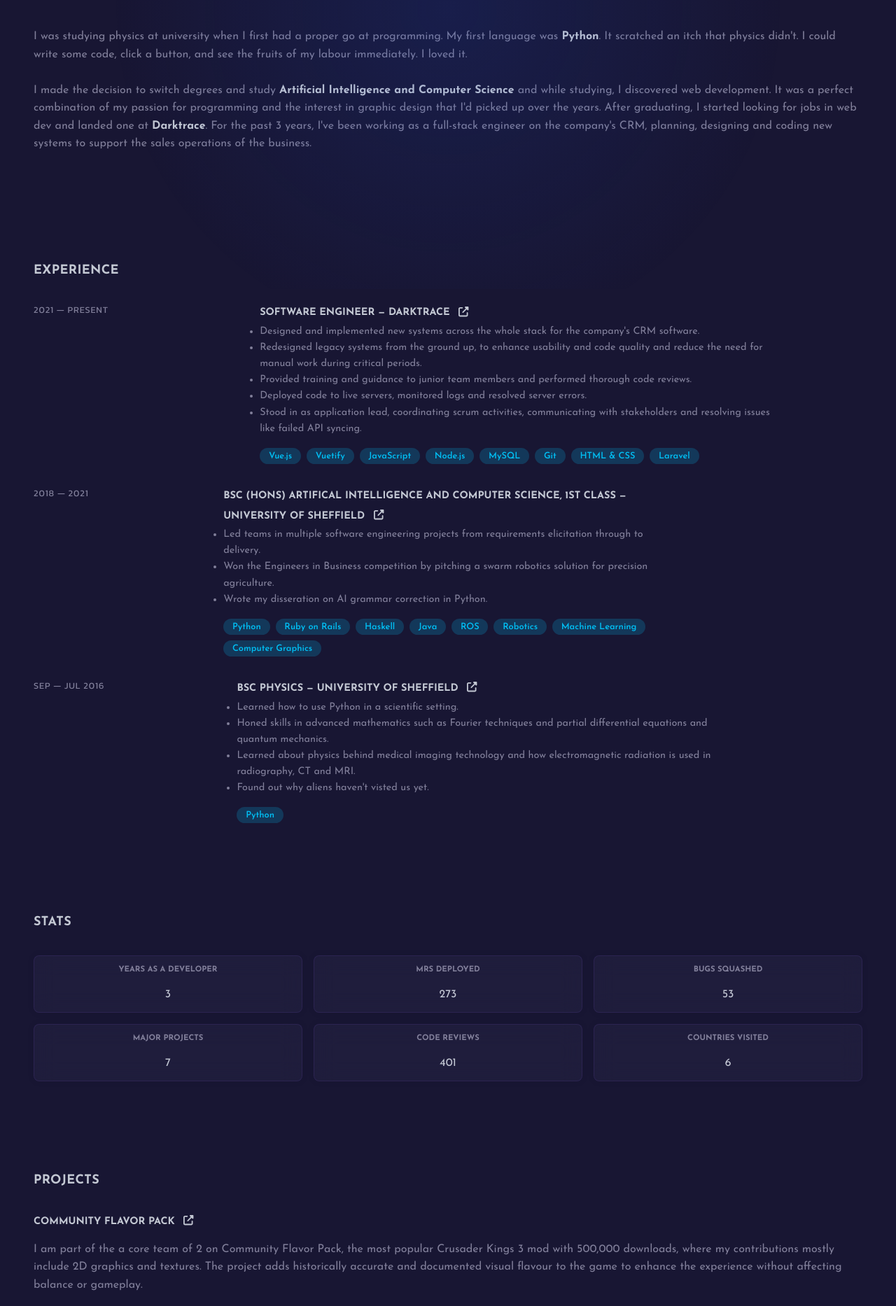
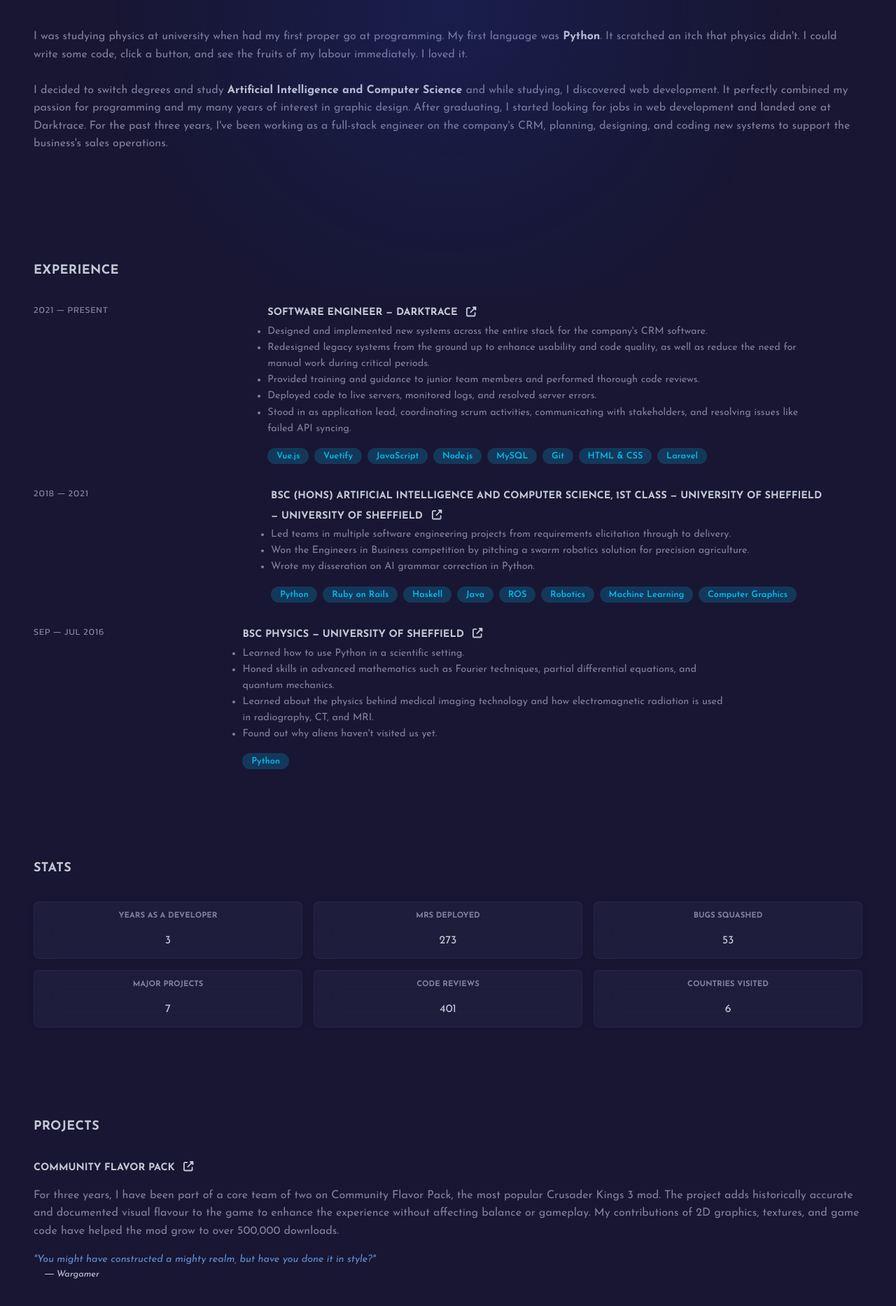
Before and after one commit to Atral/vue-portfolio, a Vue app: page / in a window 1280 px wide. Shown: the part 387-2253 px from the top of the page at 70% size. Built offline with nearby package versions, Linux system fonts and the light colour scheme.

Commit message:
Improve writing, add quote carousel

```diff
--- a/package.json
+++ b/package.json
@@ -15,7 +15,8 @@
     "@fortawesome/free-solid-svg-icons": "^6.5.2",
     "@fortawesome/vue-fontawesome": "^3.0.8",
     "vue": "^3.4.21",
-    "vue-router": "^4.3.0"
+    "vue-router": "^4.3.0",
+    "vuetify": "^3.6.8"
   },
   "devDependencies": {
     "@vitejs/plugin-vue": "^5.0.4",
--- a/src/components/Hero.vue
+++ b/src/components/Hero.vue
@@ -13,12 +13,10 @@
 
 <template class="hero">
     <div class="hero section" id="about">
-        I was studying physics at university when I first had a proper go at programming. My first language was
-        <a href="https://www.python.org/" target="_blank">Python</a>. It scratched an itch that physics didn't. I could write some code, click a button, and see the fruits of my labour immediately. I loved it.<br/><br/>
+        I was studying physics at university when had my first proper go at programming. My first language was <a href="https://www.python.org/" target="_blank">Python</a>.
+        It scratched an itch that physics didn't. I could write some code, click a button, and see the fruits of my labour immediately. I loved it.<br/><br/>
 
-        I made the decision to switch degrees and study <a href="https://www.sheffield.ac.uk/undergraduate/courses/2025/computer-science-artificial-intelligence-bsc" target="_blank"> Artificial Intelligence and Computer Science</a> and
-        while studying, I discovered web development. It was a perfect combination of my passion for programming and the interest in graphic design that I'd picked up over the years. After graduating, I started looking for jobs in web dev
-        and landed one at <a href="https://darktrace.com/" target="_blank">Darktrace</a>. For the past 3 years, I've been working as a full-stack engineer on the company's CRM, planning, designing and coding new systems to support the sales operations of the business.<br/><br/>
+        I decided to switch degrees and study <a href="https://www.sheffield.ac.uk/undergraduate/courses/2025/computer-science-artificial-intelligence-bsc" target="_blank"> Artificial Intelligence and Computer Science</a> and while studying, I discovered web development. It perfectly combined my passion for programming and my many years of interest in graphic design. After graduating, I started looking for jobs in web development and landed one at Darktrace. For the past three years, I've been working as a full-stack engineer on the company's CRM, planning, designing, and coding new systems to support the business's sales operations. <br/><br/>
     </div>
 
 </template>
--- a/src/components/Project.vue
+++ b/src/components/Project.vue
@@ -2,6 +2,7 @@
 import { onMounted } from 'vue';
 import { FontAwesomeIcon } from '@fortawesome/vue-fontawesome'
 import { faUpRightFromSquare } from '@fortawesome/free-solid-svg-icons'
+import Quotes from '@/components/Quotes.vue'
 
     const props = defineProps({
         project: {
@@ -36,6 +37,7 @@ import { faUpRightFromSquare } from '@fortawesome/free-solid-svg-icons'
         <div class="content">
             <div class="title"><a :href="project.link" target="_blank">{{ project.name }} <FontAwesomeIcon :icon="faUpRightFromSquare" /></a></div>
             <div class="description">{{ project.description }}</div>
+            <Quotes :quotes="project?.quotes" v-if="project.quotes"/>
         </div>
     </div>
 </template>
--- /dev/null
+++ b/src/components/Quotes.vue
@@ -0,0 +1,35 @@
+<script setup>
+    const props = defineProps({
+        quotes: {
+            type: Object,
+            required: true,
+        },
+    });
+
+</script>
+
+<template>
+    <v-carousel cycle="3s" :show-arrows="false" hide-delimiters height="3rem">
+        <v-carousel-item v-for="(quote, i) in quotes" :key="i" reverse-transition="fade-transition" transition="fade-transition">
+            <div class="quote-container">
+               "{{ quote.quote }}"<br/>
+                <div class="author">― {{ quote.author }}</div>
+            </div>
+        </v-carousel-item>
+    </v-carousel>
+</template>
+
+
+<style lang="scss" scoped>
+ .quote-container {
+    font-size: 0.9rem;
+    font-style: italic;
+    color: #72a4e7d9;
+
+    .author {
+        font-size: 0.8rem;
+        color: var(--header-text);
+        margin-left: 1rem;
+    }
+ }
+</style>
--- a/src/main.js
+++ b/src/main.js
@@ -1,8 +1,17 @@
 import './assets/main.css'
 
 import { createApp } from 'vue'
+
+import 'vuetify/styles'
+import { createVuetify } from 'vuetify'
+import * as components from 'vuetify/components'
+import * as directives from 'vuetify/directives'
+
 import App from './App.vue'
 
-const app = createApp(App)
+const vuetify = createVuetify({
+    components,
+    directives,
+});
 
-app.mount('#app')
+createApp(App).use(vuetify).mount('#app')
--- a/src/views/Experience.vue
+++ b/src/views/Experience.vue
@@ -11,15 +11,15 @@
             endDate: 'Present',
             technologies: ['Vue.js', 'Vuetify', 'JavaScript', 'Node.js', 'MySQL', 'Git', 'HTML & CSS', 'Laravel',],
             description: [
-                'Designed and implemented new systems across the whole stack for the company\'s CRM software.',
-                'Redesigned legacy systems from the ground up, to enhance usability and code quality and reduce the need for manual work during critical periods.',
+                'Designed and implemented new systems across the entire  stack for the company\'s CRM software.',
+                'Redesigned legacy systems from the ground up to enhance usability and code quality, as well as reduce the need for manual work during critical periods.',
                 'Provided training and guidance to junior team members and performed thorough code reviews.',
-                'Deployed code to live servers, monitored logs and resolved server errors.',
-                'Stood in as application lead, coordinating scrum activities, communicating with stakeholders and resolving issues like failed API syncing.'
+                'Deployed code to live servers, monitored logs, and resolved server errors.',
+                'Stood in as application lead, coordinating scrum activities, communicating with stakeholders, and resolving issues like failed API syncing.'
              ]
         },
         {
-            title: 'BSc (Hons) Artifical Intelligence and Computer Science, 1st Class',
+            title: 'BSC (HONS) ARTIFICIAL INTELLIGENCE AND COMPUTER SCIENCE, 1ST CLASS — UNIVERSITY OF SHEFFIELD',
             company: 'University of Sheffield',
             link: 'https://www.sheffield.ac.uk/undergraduate/courses/2025/computer-science-artificial-intelligence-bsc',
             startDate: '2018',
@@ -40,9 +40,9 @@
             technologies: ['Python'],
             description: [
                 'Learned how to use Python in a scientific setting.',
-                'Honed skills in advanced mathematics such as Fourier techniques and partial differential equations and quantum mechanics.',
-                'Learned about physics behind medical imaging technology and how electromagnetic radiation is used in radiography, CT and MRI.',
-                'Found out why aliens haven\'t visted us yet.'
+                'Honed skills in advanced mathematics such as Fourier techniques, partial differential equations, and quantum mechanics.',
+                'Learned about the physics behind medical imaging technology and how electromagnetic radiation is used in radiography, CT, and MRI.',
+                'Found out why aliens haven\'t visited us yet.'
              ]
         }
     ]
--- a/src/views/Projects.vue
+++ b/src/views/Projects.vue
@@ -13,12 +13,12 @@
             altText: '3 characters wearing medieval attire.',
             name: 'Community Flavor Pack',
             link: 'https://steamcommunity.com/sharedfiles/filedetails/?id=2220098919',
-            description: 'I am part of the a core team of 2 on Community Flavor Pack, the most popular Crusader Kings 3 mod with 500,000 downloads, where my contributions mostly include 2D graphics and textures. The project adds historically accurate and documented visual flavour to the game to enhance the experience without affecting balance or gameplay.',
+            description: `For three years, I have been part of a core team of two on Community Flavor Pack, the most popular Crusader Kings 3 mod. The project adds historically accurate and documented visual flavour to the game to enhance the experience without affecting balance or gameplay. My contributions of 2D graphics, textures, and game code have helped the mod grow to over 500,000 downloads.`,
             quotes: [
-                { author: 'PC Gamer', quote: 'Honestly, it\'s difficult to tell this is even a mod.' },
-                { author: 'Wargamer', quote: 'You might have constructed a mighty realm, but have you done it in style?' },
-                { author: 'PC Magazin', quote: 'The new features fit seamlessly into the game without disturbing the immersion' },
-                { author: 'Game Rant', quote: 'Arguably the best mod for Crusader Kings 3' },
+                { id: 1, author: 'PC Gamer', quote: 'Honestly, it\'s difficult to tell this is even a mod.' },
+                { id: 2, author: 'Wargamer', quote: 'You might have constructed a mighty realm, but have you done it in style?' },
+                { id: 3, author: 'PC Magazin', quote: 'The new features fit seamlessly into the game without disturbing the immersion' },
+                { id: 4, author: 'Game Rant', quote: 'Arguably the best mod for Crusader Kings 3' },
             ]
         },
         {
@@ -26,7 +26,7 @@
             image: kateYangImage,
             name: 'Kate Yang',
             link: 'https://kateyang.co.uk',
-            description: 'I\'m currently building an e-commerce shop to sell traditional Chinese clothing using Vue.js, node.js and mySQL.'
+            description: 'I\'m currently building an e-commerce shop to sell traditional Chinese clothing using Vue.js, Node.js, and MySQL. Through this project I plan to learn more about cloud deployments, content delivery networks and infrastructure.'
         },
         {
             altText: 'Screenshot of a coin identifier website.',
@@ -40,7 +40,7 @@
             image: diceRollImage,
             name: 'Dice Roll App for Tabletop Games',
             link: 'https://github.com/Atral/dice_roll',
-            description: 'I\'m building a physics based dice roll app designed to be used for tabletop games. The app is built in Unity Engine using C#.'
+            description: 'I\'m building a physics based dice roll app designed to be used for tabletop games. The app is built in Unity Engine using C#. This project was my introduction to C#, graphics optimisation and android app programming.'
         },
     ]
 </script>
```
Also changed, not shown: 1 other file (tests, documents, lock files or other folders).
